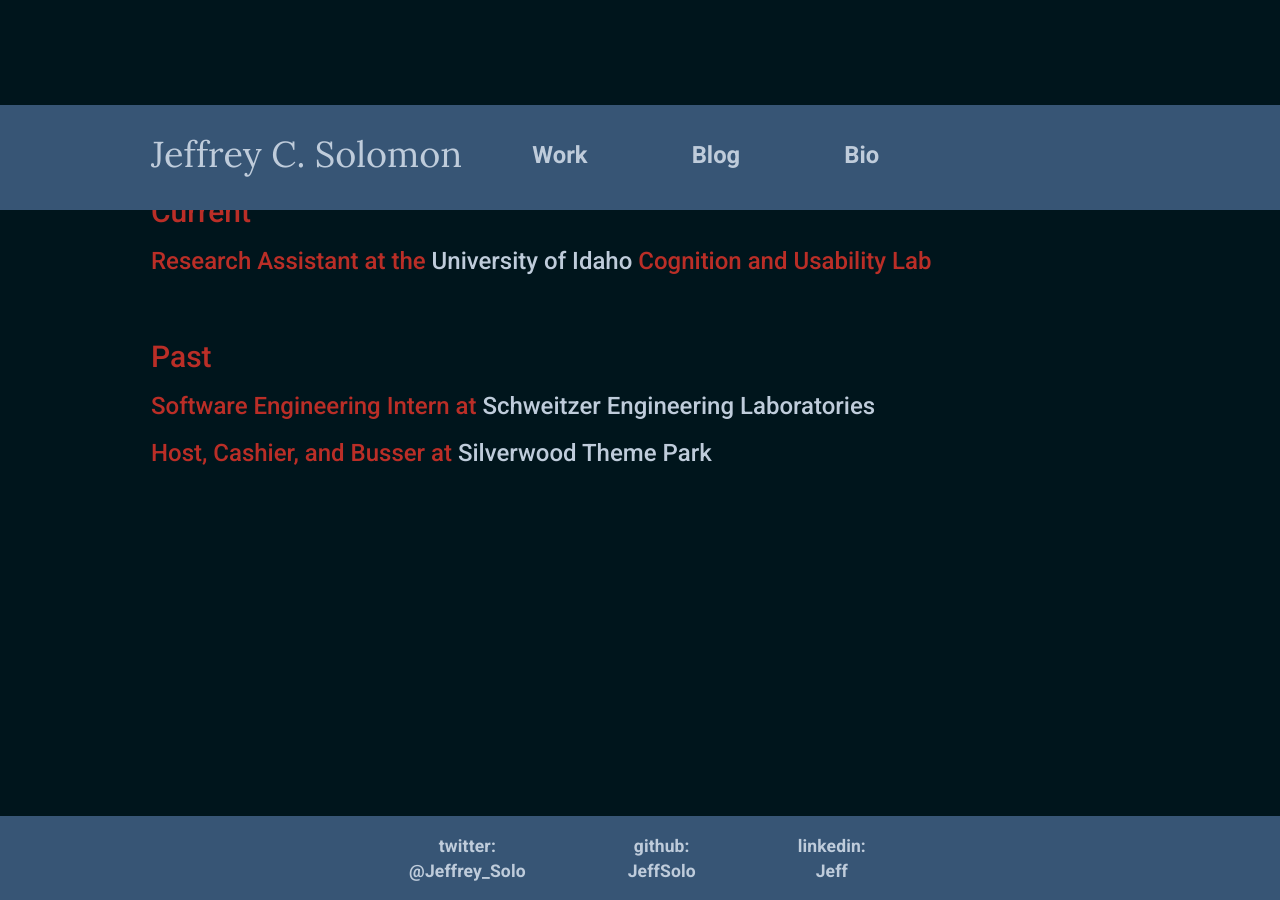
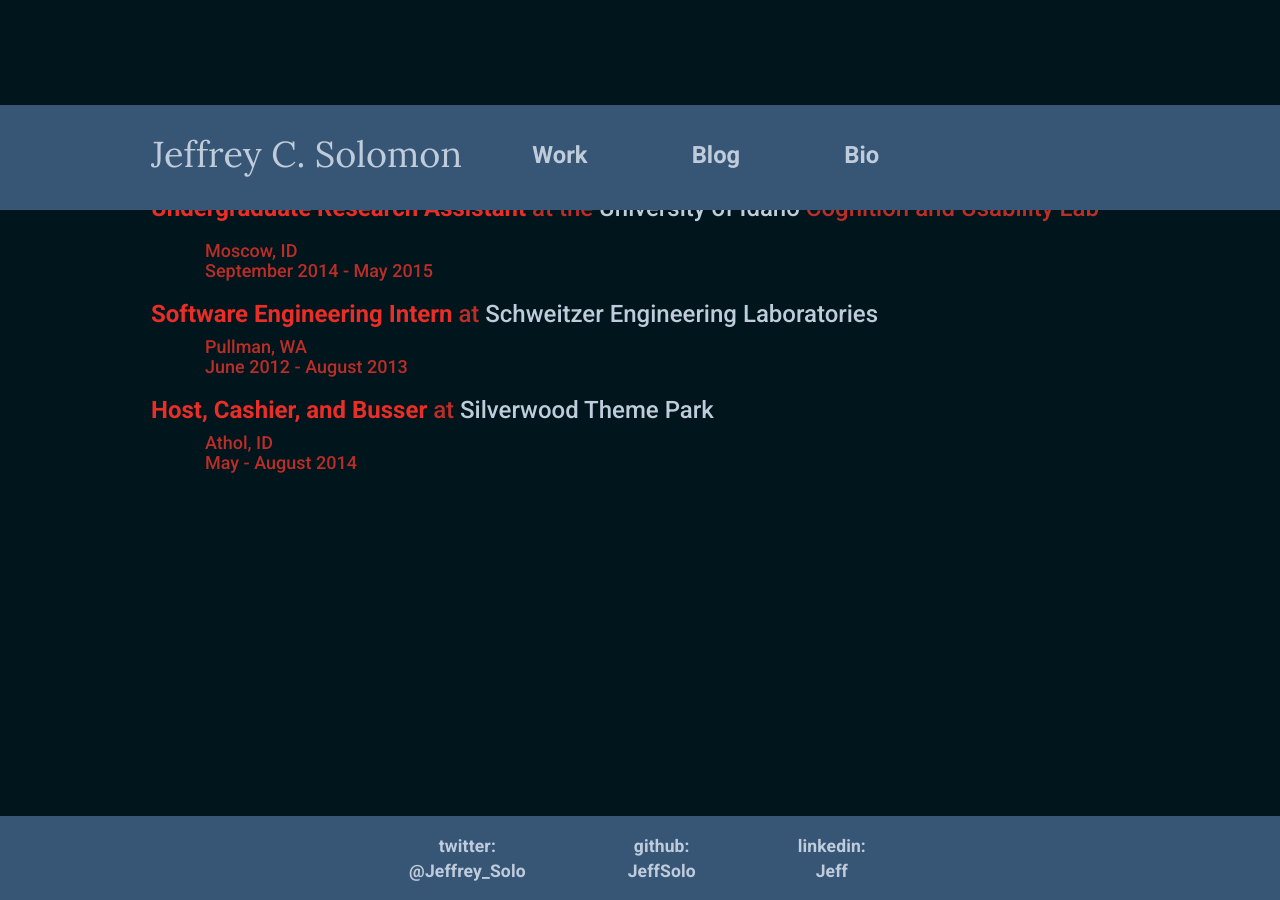
Before and after one commit to JeffSolo/jeffsolo.github.com, a Jekyll site: the page built from work/index.html, in a window 1280 px wide. Built offline with Jekyll 4.4.1, drawn with Linux system fonts in a browser that asks for light colours; nearby versions of some CDN libraries; Markdown is read by kramdown in place of the engine named in the settings.

Commit message:
Updated Work Experience page

```diff
--- a/assets/css/style.css
+++ b/assets/css/style.css
@@ -156,6 +156,15 @@ a.name:hover{
 	float: right;
 }
 
+.tabspace{
+	margin-left: 3em;
+}
+
+.redder{
+	color: #BA2E27;
+	color: #E82E27;
+}
+
 @media screen and (max-width: 568px) {
 	.show-on-mobiles{
 		display: block;
--- a/work/index.html
+++ b/work/index.html
@@ -4,10 +4,10 @@ title: Work Experience
 shorttitle: Work
 ---
 <div class="grid">
-	<h2>Current</h2>
-	<h3>Research Assistant at the <a href="http://www.uidaho.edu/">University of Idaho</a> Cognition and Usability Lab<h3>
-	<br>
-	<h2>Past</h2>
-	<h3>Software Engineering Intern at <a href="https://www.selinc.com/">Schweitzer Engineering Laboratories</a></h3>
-	<h3>Host, Cashier, and Busser at <a href="http://www.silverwoodthemepark.com/">Silverwood Theme Park</a></h2>
+	<h3><b class="redder">Undergraduate Research Assistant</b> at the <a href="http://www.uidaho.edu/">University of Idaho</a> Cognition and Usability Lab<h3>
+	<h4 class="tabspace">Moscow, ID <br> September 2014 - May 2015</h4>
+	<h3><b class="redder">Software Engineering Intern</b> at <a href="https://www.selinc.com/">Schweitzer Engineering Laboratories</a></h3>
+	<h4 class="tabspace">Pullman, WA <br> June 2012 - August 2013</h4>
+	<h3><b class="redder">Host, Cashier, and Busser</b> at <a href="http://www.silverwoodthemepark.com/">Silverwood Theme Park</a></h2>
+	<h4 class="tabspace">Athol, ID <br> May - August 2014</h4>
  </div>
```
Also changed, not shown: 2 other files.
